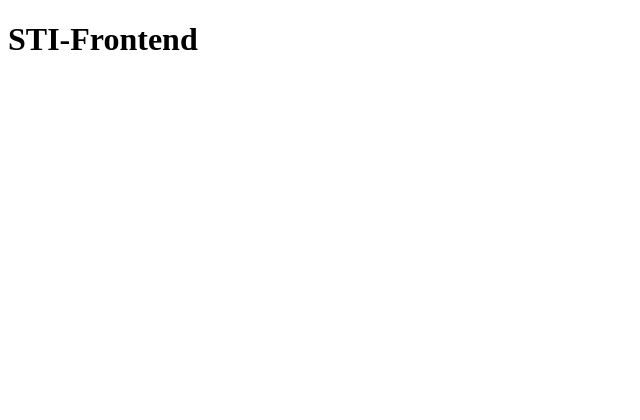
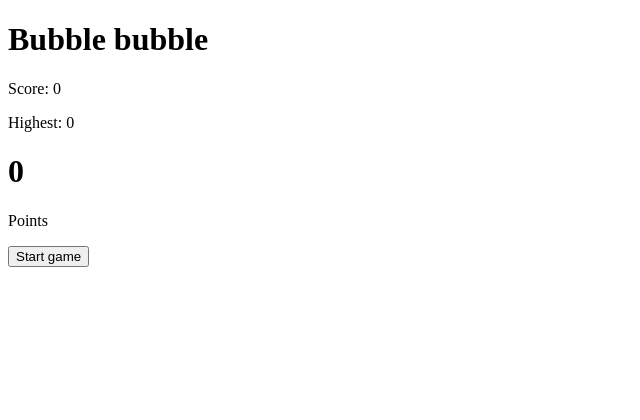
Before and after one commit to OlssonKarin/sti-frontend, a website: page public/index.html in a window 1280 px wide. Shown: the whole page, without its empty margins (0-640 px from the left). Drawn offline with Linux system fonts and the light colour scheme.

Commit message:
html startup page

```diff
--- a/public/index.html
+++ b/public/index.html
@@ -3,12 +3,37 @@
 <head>
   <meta charset="UTF-8">
   <meta http-equiv="X-UA" content="IE=edge">
-  <meta name="viewport" content="width=device-width, initial-scale=1.0">
+  <meta name="viewport"
+  content="width=device-width, initial-scale=1.0, maximum-scale = 1.0, user-scalable=0">
   <link rerl= "styelsheet" href="/css/index.css">
-  <title>Document</title>
+  <title>Bubbel-game</title>
 </head>
 <body>
-  <h1>STI-Frontend</h1>
+  <h1>Bubble bubble</h1>
+
+  <div id="score">
+    <p>
+      Score:
+      <span class="ml-1" id="scoreEl">0</span>
+    </p>
+
+    <p>
+      Highest:
+      <span class="ml-1" id="highestEl">0</span>
+    </p>
+  </div>
+
+  <div id="modelEl">
+    <div>
+      <h1 id="bigScoreEl">0</h1>
+      <p>Points</p>
+      <div>
+        <button id="startGameBtn">Start game</button>
+      </div>
+    </div>
+  </div>
+
+  <canvas></canvas>
   <div id="app" />
   <script src = "/js/index.js"></script>
 </body>
```
